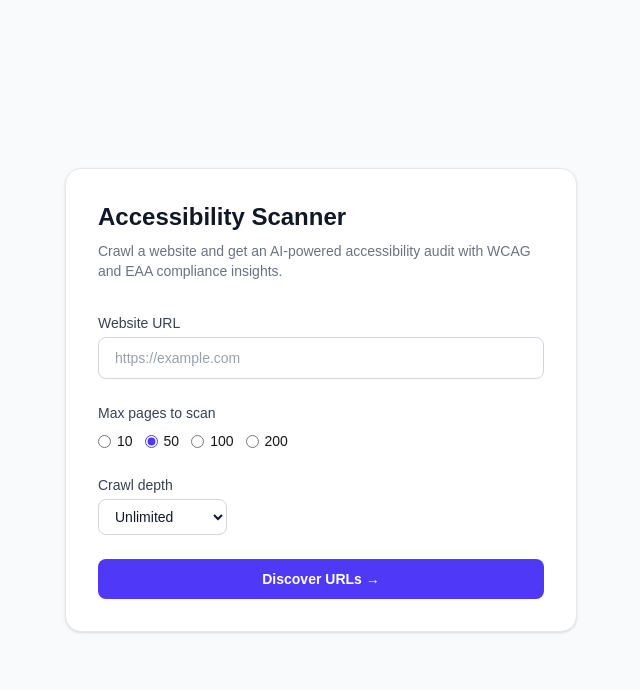
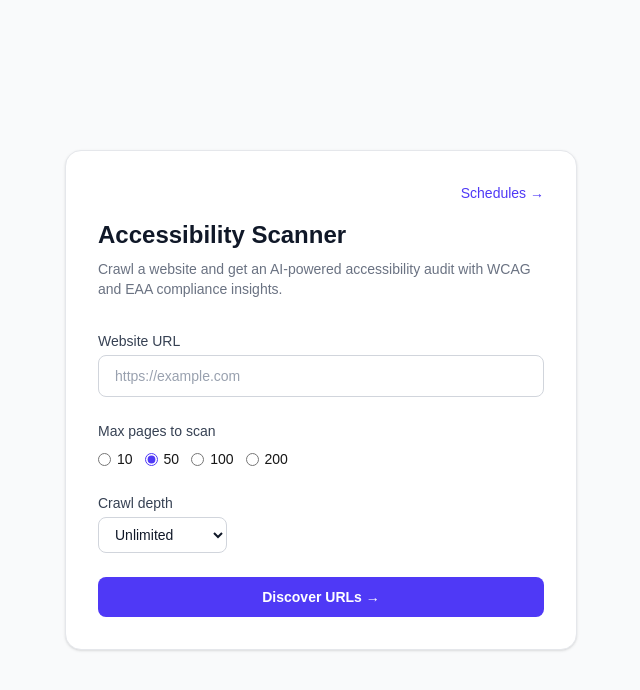
Before and after one commit to jens-wedin/a11y-scanner, a Next.js app: page / in a window 1280 px wide. Shown: the top 690 px of the page, without its empty margins (319-959 px from the left). Built offline with nearby package versions, Linux system fonts and the light colour scheme.

Commit message:
feat: add Schedules nav link to home page

```diff
--- a/app/page.tsx
+++ b/app/page.tsx
@@ -2,6 +2,7 @@
 
 import { useState } from "react";
 import { useRouter } from "next/navigation";
+import Link from "next/link";
 import { ScanConfigForm } from "@/components/ScanConfigForm";
 import type { ScanConfig, CrawledUrl } from "@/lib/types";
 
@@ -66,6 +67,11 @@ export default function HomePage() {
   return (
     <main className="min-h-screen bg-gray-50 flex items-center justify-center p-6">
       <div className="w-full max-w-lg bg-white rounded-2xl shadow-sm border border-gray-200 p-8">
+        <div className="flex justify-end mb-4">
+          <Link href="/schedules" className="text-sm text-indigo-600 hover:underline">
+            Schedules →
+          </Link>
+        </div>
         <h1 className="text-2xl font-bold text-gray-900 mb-2">
           Accessibility Scanner
         </h1>
```
